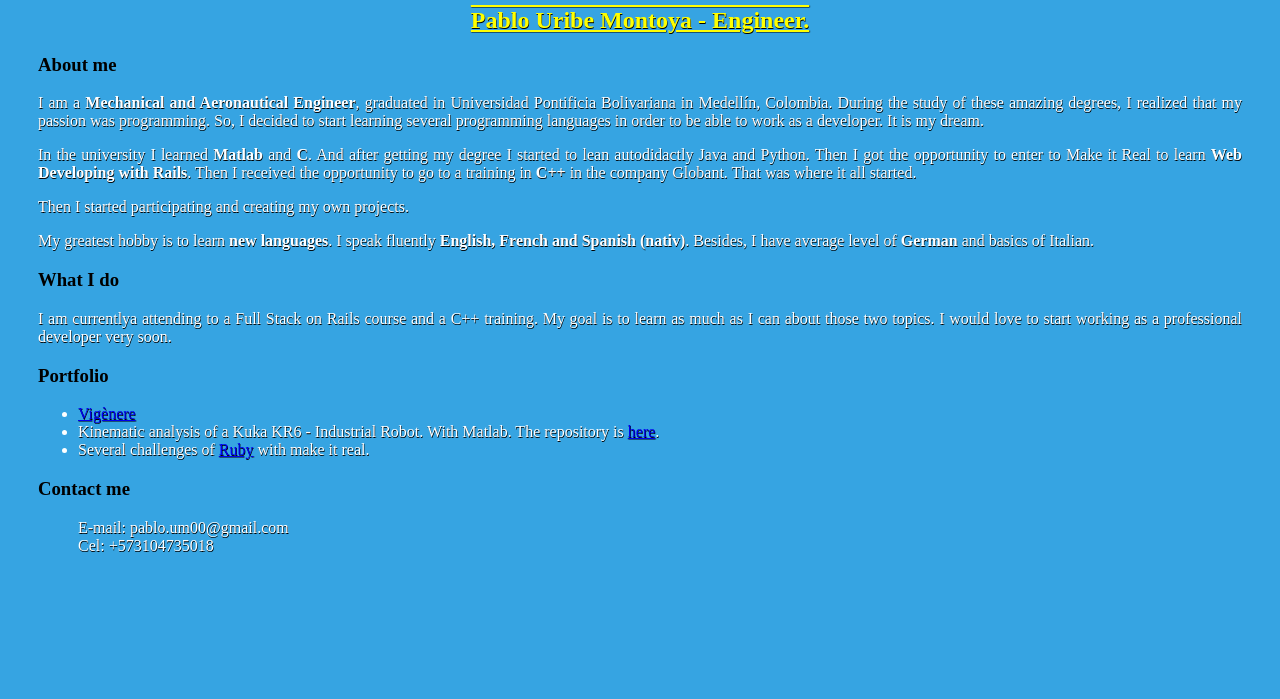
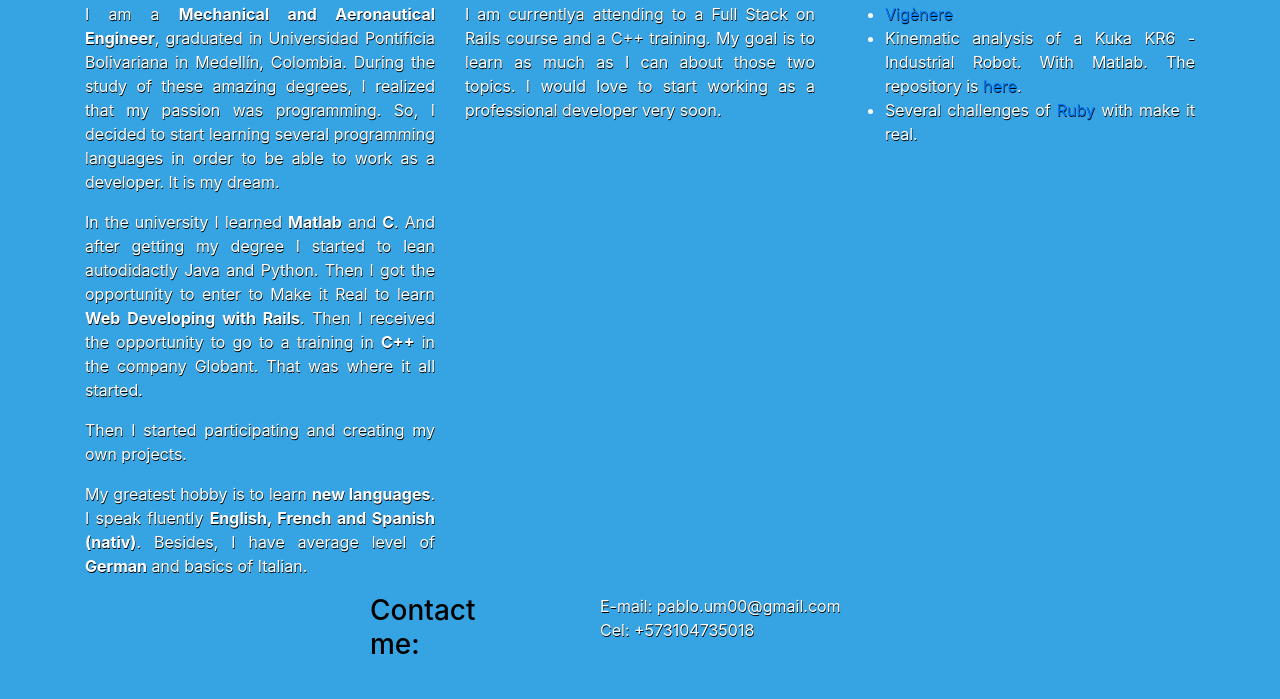
Before and after one commit to pabloum/pabloum.github.io, a plain HTML site: page index.html in a window 1280 px wide. Shown: the part 228-927 px from the top of the page. Before the commit the page ends 837 px from the top, so only its background shows below. Drawn offline with nearby package versions, Linux system fonts and the light colour scheme.

Commit message:
incorporados cambios con bootstrap. Aún falta terminar de organizar

```diff
--- a/index.html
+++ b/index.html
@@ -3,14 +3,20 @@
   <head>
     <meta charset="utf-8">
     <title>Portfolio | Pablo Uribe Montoya - Full Stack Rails && C++ Developer</title>
+    <link rel="stylesheet" href="https://stackpath.bootstrapcdn.com/bootstrap/4.1.3/css/bootstrap.min.css" integrity="sha384-MCw98/SFnGE8fJT3GXwEOngsV7Zt27NXFoaoApmYm81iuXoPkFOJwJ8ERdknLPMO" crossorigin="anonymous">
     <link rel="stylesheet" href="stylePortfolio.css">
   </head>
   <body>
+
+    <div class="container">
+      <div class="row justify-content-center">
         <h1>Full Stack Rails Developer [in training]</h1>
         <h1>C++ Developer [in training]</h1>
         <h1>Matlab Developer</h1>
         <h2>Pablo Uribe Montoya - Engineer. </h2>
-
+      </div>
+      <div class="row">
+        <div class="col">
           <h3>About me</h3>
           <div class="description">
             <p>I am a <strong>Mechanical and Aeronautical Engineer</strong>, graduated in Universidad Pontificia Bolivariana in Medellín, Colombia. During the study of these amazing degrees, I realized that my passion was programming. So, I decided to start learning several programming languages in order to be able to work as a developer. It is my dream. </p>
@@ -18,23 +24,40 @@
             <p>Then I started participating and creating my own projects. </p>
             <p>My greatest hobby is to learn <strong>new languages</strong>. I speak fluently <strong>English, French and Spanish (nativ)</strong>. Besides, I have average level of <strong>German</strong> and basics of Italian. </p>
           </div>
+        </div>
 
+        <div class="col">
           <h3>What I do</h3>
           <p>I am currentlya attending to a Full Stack on Rails course and a C++ training. My goal is to learn as much as I can about those two topics. I would love to start working as a professional developer very soon. </p>
+        </div>
 
+        <div class="col">
           <h3>Portfolio</h3>
           <ul>
             <li><a href="https://github.com/pabloum/mi_repo/tree/master/ProgC">Vigènere</a></li>
             <li>Kinematic analysis of a Kuka KR6 - Industrial Robot. With Matlab. The repository is <a href="https://github.com/pabloum/mi_repo/tree/master/Robotics">here</a>. </li>
             <li>Several challenges of <a href="https://github.com/pabloum/challengesRuby">Ruby</a> with make it real. </li>
           </ul>
-
-    <h3>Contact me</h3>
+        </div>
+      </div>
+      <div class="row justify-content-center">
+        <div class="col-2 align-item-center">
+          <h3>Contact me: </h3>
+        </div>
+        <div class="col-4 ">
           <ul class="info">
             <li>E-mail: pablo.um00@gmail.com</li>
             <li>Cel: +573104735018</li>
           </ul>
+        </div>
+      </div>
+    </div>
 
 
+
+
+    <script src="https://code.jquery.com/jquery-3.3.1.slim.min.js" integrity="sha384-q8i/X+965DzO0rT7abK41JStQIAqVgRVzpbzo5smXKp4YfRvH+8abtTE1Pi6jizo" crossorigin="anonymous"></script>
+    <script src="https://cdnjs.cloudflare.com/ajax/libs/popper.js/1.14.3/umd/popper.min.js" integrity="sha384-ZMP7rVo3mIykV+2+9J3UJ46jBk0WLaUAdn689aCwoqbBJiSnjAK/l8WvCWPIPm49" crossorigin="anonymous"></script>
+    <script src="https://stackpath.bootstrapcdn.com/bootstrap/4.1.3/js/bootstrap.min.js" integrity="sha384-ChfqqxuZUCnJSK3+MXmPNIyE6ZbWh2IMqE241rYiqJxyMiZ6OW/JmZQ5stwEULTy" crossorigin="anonymous"></script>
   </body>
 </html>
```
Lines whose indentation alone changed are shown as unchanged.
